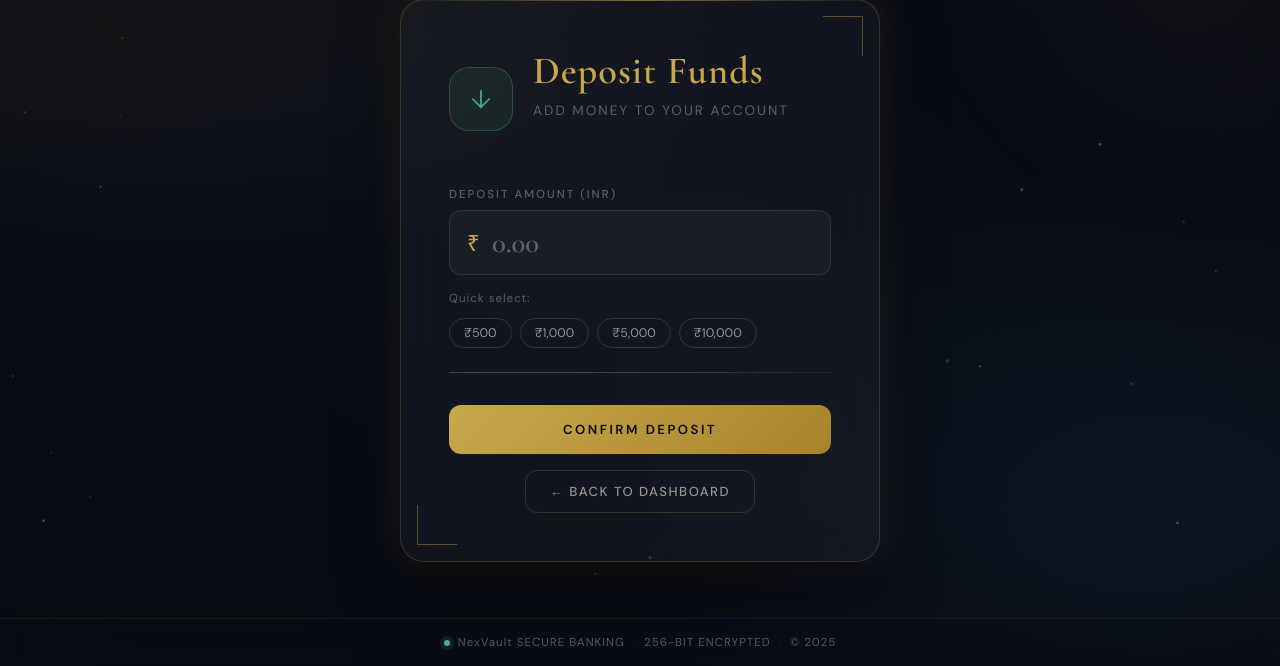
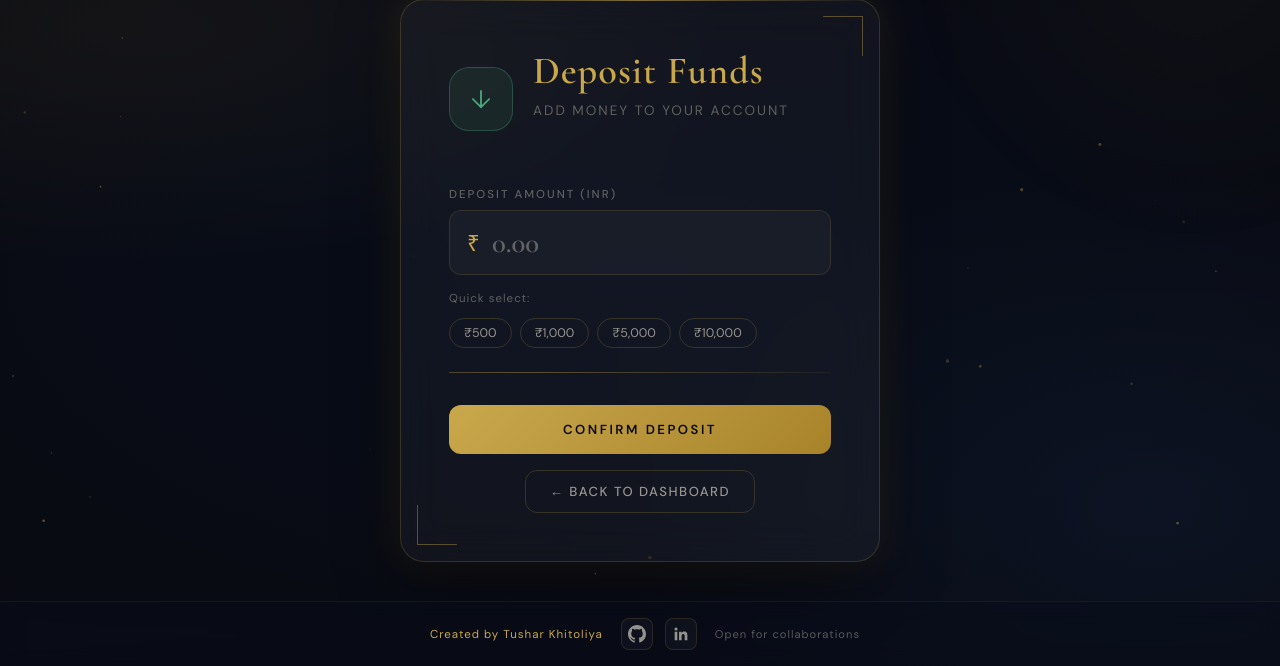
Before and after one commit to KHITOLIA/NexVault, a Flask app: page /deposit in a window 1280 px wide. Shown: the part 134-800 px from the top of the page. Run offline with Flask 3, Linux system fonts and the light colour scheme; the visitor is signed in with stand-in values (Sample User, id 1).

Commit message:
Update base.html

```diff
--- a/templates/base.html
+++ b/templates/base.html
@@ -459,6 +459,49 @@
             background: var(--success);
             animation: pulse 2s ease-in-out infinite;
         }
+        .social-icons {
+    display: flex;
+    align-items: center;
+    gap: 12px;
+    margin-left: 10px;
+    }
+
+    .icon {
+        width: 32px;
+        height: 32px;
+        display: flex;
+        align-items: center;
+        justify-content: center;
+        border-radius: 8px;
+        color: var(--text-secondary);
+        background: rgba(255,255,255,0.03);
+        border: 1px solid rgba(201,168,76,0.15);
+        transition: all 0.3s ease;
+    }
+
+    .icon svg {
+        width: 18px;
+        height: 18px;
+    }
+
+    /* Hover Glow Effects */
+    .icon:hover {
+        transform: translateY(-2px) scale(1.05);
+    }
+
+    /* GitHub Glow */
+    .icon.github:hover {
+        color: #ffffff;
+        box-shadow: 0 0 12px rgba(255,255,255,0.4);
+        border-color: rgba(255,255,255,0.5);
+    }
+
+    /* LinkedIn Glow */
+    .icon.linkedin:hover {
+        color: #0a66c2;
+        box-shadow: 0 0 12px rgba(10,102,194,0.6);
+        border-color: rgba(10,102,194,0.6);
+    }
 
         @keyframes pulse {
             0%, 100% { box-shadow: 0 0 0 0 rgba(76,175,130,0.4); }
@@ -516,12 +559,42 @@
     {% block content %}{% endblock %}
 
     <footer>
-        <div class="status-dot"></div>
-        <span>NexVault SECURE BANKING</span>
-        <span style="opacity:0.4">·</span>
-        <span>256-BIT ENCRYPTED</span>
-        <span style="opacity:0.4">·</span>
-        <span>© 2025</span>
+        <!-- Creator Info -->
+<span style="color: var(--gold); margin-left: 10px;">
+    Created by Tushar Khitoliya
+</span>
+
+<div class="social-icons">
+    <a href="https://github.com/KHITOLIA" target="_blank" class="icon github" title="GitHub">
+        <!-- GitHub SVG -->
+        <svg viewBox="0 0 24 24" fill="currentColor">
+            <path d="M12 0C5.37 0 0 5.37 0 12c0 5.3 3.44 9.8 8.2 11.39.6.11.82-.26.82-.58
+            0-.29-.01-1.06-.02-2.08-3.34.73-4.04-1.61-4.04-1.61-.55-1.38-1.34-1.75-1.34-1.75
+            -1.09-.74.08-.73.08-.73 1.21.09 1.85 1.24 1.85 1.24 1.07 1.84 2.8 1.31 3.49 1
+            .11-.78.42-1.31.76-1.61-2.67-.3-5.47-1.34-5.47-5.95 0-1.31.47-2.38 1.24-3.22
+            -.12-.3-.54-1.52.12-3.16 0 0 1.01-.32 3.3 1.23.96-.27 1.98-.4 3-.4s2.04.13
+            3 .4c2.28-1.55 3.29-1.23 3.29-1.23.66 1.64.24 2.86.12 3.16.77.84 1.24 1.91
+            1.24 3.22 0 4.62-2.8 5.65-5.48 5.95.43.37.82 1.1.82 2.22
+            0 1.6-.01 2.89-.01 3.28 0 .32.21.7.83.58C20.56 21.8 24 17.3 24 12
+            24 5.37 18.63 0 12 0z"/>
+        </svg>
+    </a>
+
+    <a href="https://www.linkedin.com/in/tushar-khitoliya" target="_blank" class="icon linkedin" title="LinkedIn">
+        <!-- LinkedIn SVG -->
+        <svg viewBox="0 0 24 24" fill="currentColor">
+            <path d="M20.45 20.45h-3.55v-5.57c0-1.33-.03-3.04-1.85-3.04-1.85 0-2.13
+            1.44-2.13 2.94v5.67H9.37V9h3.41v1.56h.05c.48-.91
+            1.65-1.87 3.4-1.87 3.63 0 4.3 2.39 4.3 5.5v6.26zM5.34
+            7.43a2.06 2.06 0 1 1 0-4.12 2.06 2.06 0 0 1 0
+            4.12zM7.12 20.45H3.56V9h3.56v11.45z"/>
+        </svg>
+    </a>
+</div>
+
+<span style="color: var(--text-muted); font-size: 0.7rem; margin-left: 10px;">
+    Open for collaborations
+</span>
     </footer>
 
     <script>
```
